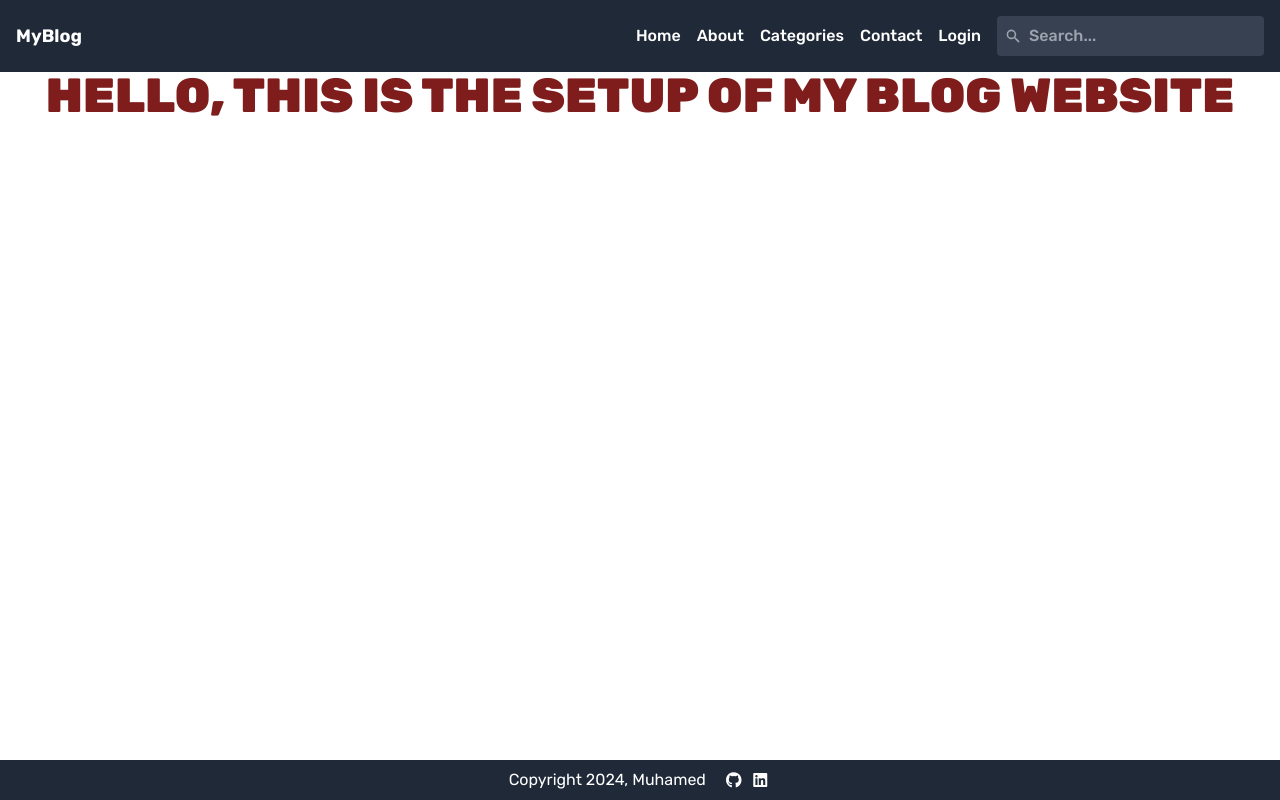
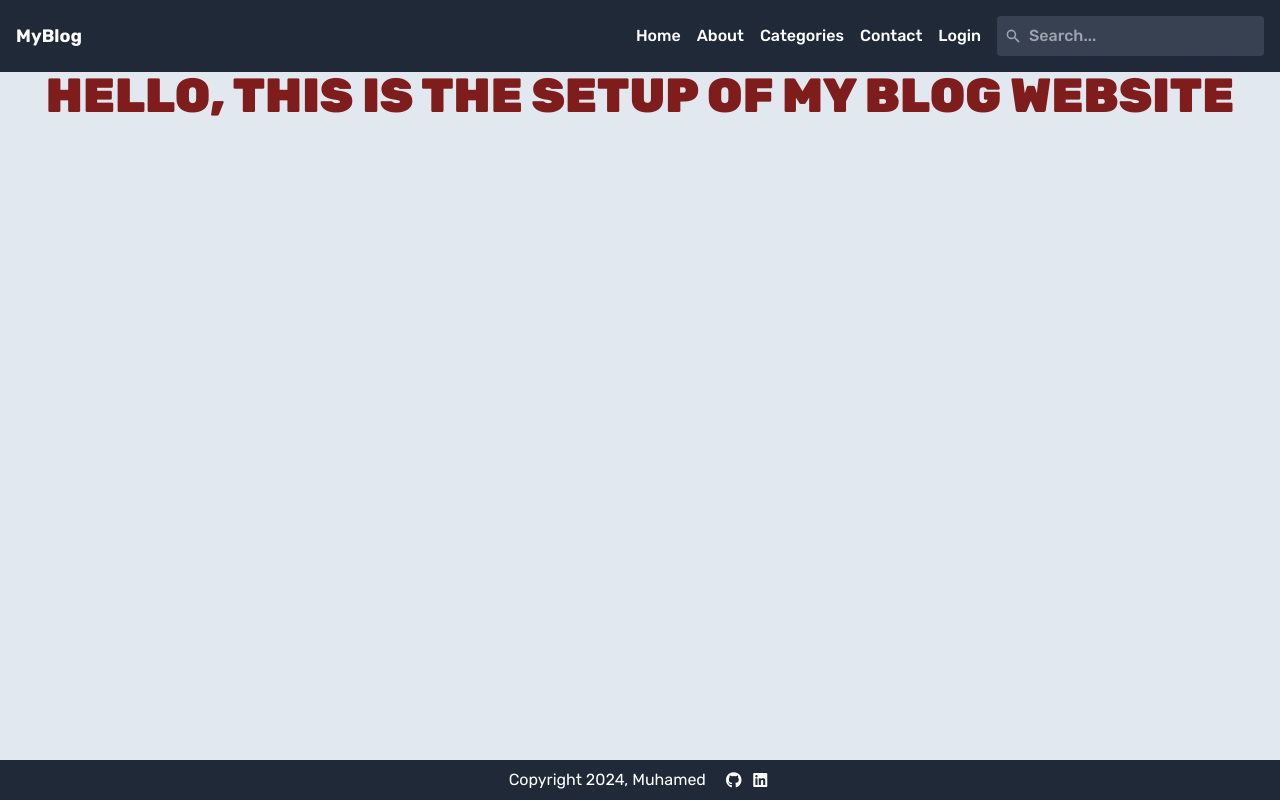
Before and after one commit to muky1/web-programming-2024, a PHP site: page / in a window 1280 px wide. Run offline with PHP 8.4, Linux system fonts and the light colour scheme; style sheets or scripts are compiled from the project's sources.

Commit message:
Update the website background

```diff
--- a/assets/css/index.css
+++ b/assets/css/index.css
@@ -1,3 +1,3 @@
 body {
-    @apply min-h-screen m-0 flex flex-col font-rubik;
+    @apply min-h-screen m-0 flex flex-col font-rubik bg-slate-200;
 }
```
